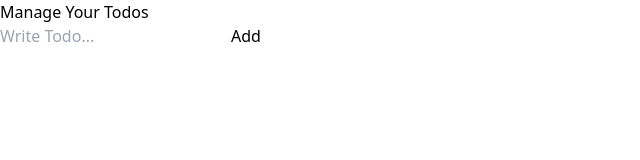
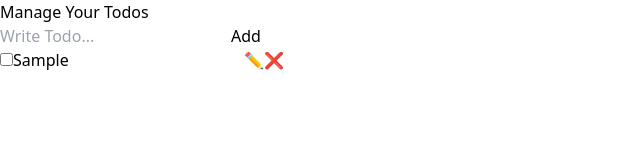
Before and after one commit to Aayush09123/todoContext-Local, a React (Vite) app: page / in a window 1280 px wide. Both pictures are taken after typing "Sample" into the empty fields and a click on the button "Add". Shown: the top 160 px of the page, without its empty margins (0-640 px from the left). Built offline with nearby package versions, Linux system fonts and the light colour scheme.

Commit message:
render TodoItem

```diff
--- a/src/App.jsx
+++ b/src/App.jsx
@@ -3,6 +3,7 @@
 import { useEffect, useState } from "react";
 import { TodoProvider } from "./context";
 import TodoForm from "./components";
+import TodoItem from "./components/TodoItem";
 
 function App() {
   const [todos, setTodos] = useState([])
@@ -53,7 +54,13 @@ function App() {
             <TodoForm />
           </div>
           <div className="flex flex-wrap gap-y-3">
-            {/*Loop and Add TodoItem here */}
+            {todos.map((todo) => {
+              return (
+                <div key={todo.id} className="w-full">
+                  <TodoItem todo={todo} />
+                </div>
+              )
+            })}
           </div>
         </div>
       </div>
```
